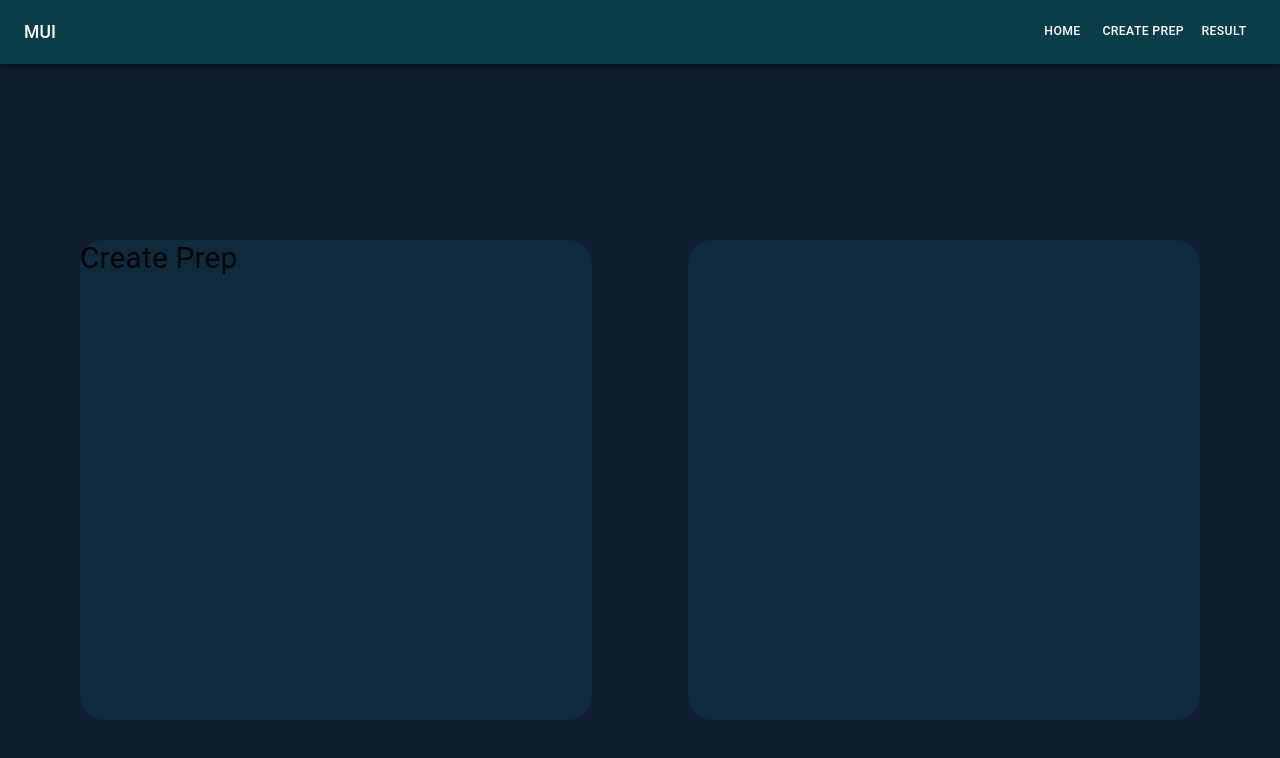
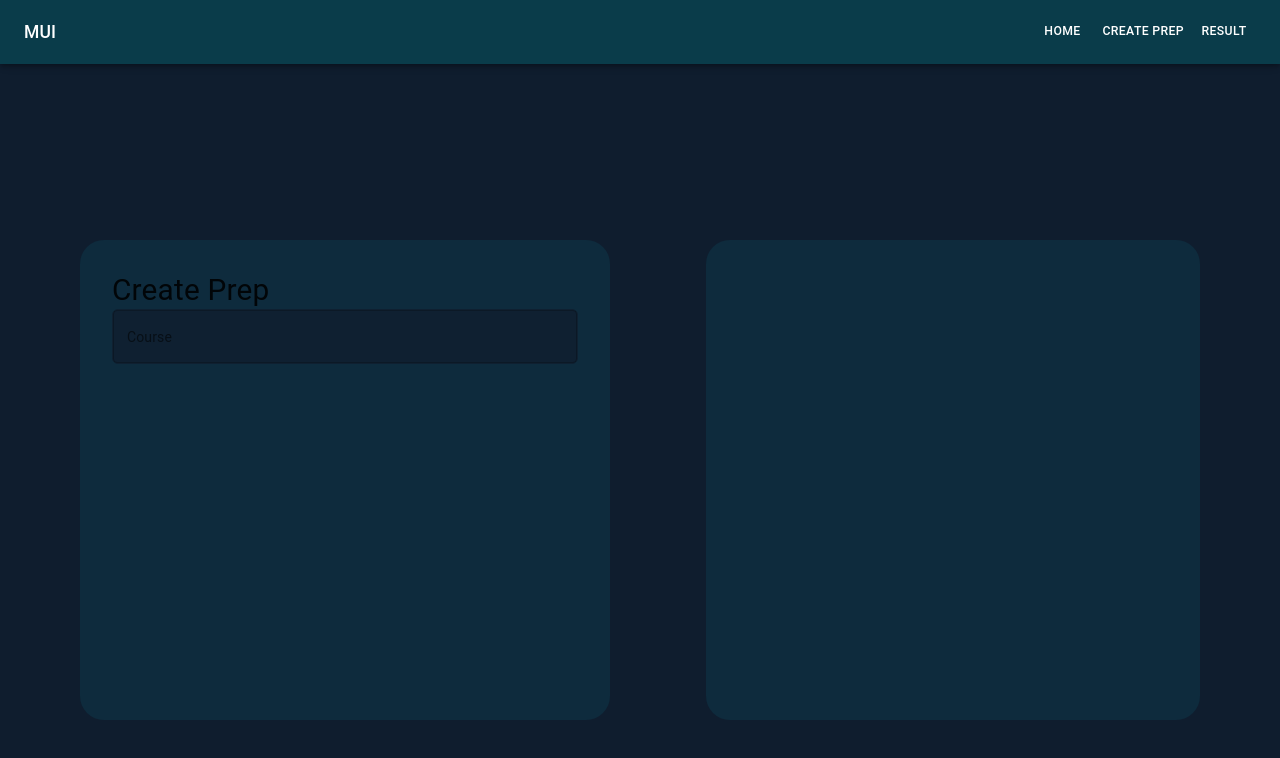
Before and after one commit to martinyis/PrepAi, a React (Create React App) app in the folder client/: page /create in a window 1280 px wide. Shown: the top 758 px of the page. Built offline with nearby package versions, Linux system fonts and the light colour scheme.

Commit message:
Improve styles for CreatePrep.jsx

```diff
--- a/client/src/pages/CreatePrep.jsx
+++ b/client/src/pages/CreatePrep.jsx
@@ -2,47 +2,38 @@ import { Typography } from "@material-ui/core";
 import { Box } from "@mui/system";
 import { useState } from "react";
 import { useTheme } from "@material-ui/core/styles";
+import { TextField } from "@material-ui/core";
+import { styles } from "./createpageStyle.js";
 const CreatePrep = () => {
   const theme = useTheme();
+  const [courseHeight, setCourseHeight] = useState("");
+
+  const handleCourseHeightChange = (event) => {
+    setCourseHeight(event.target.value);
+  };
+
   return (
     <div>
-      <Box
-        sx={{
-          paddingTop: 30,
-          paddingBottom: 10,
-          backgroundColor: theme.palette.background.default,
-          height: "100vh",
-        }}
-      >
-        <Box
-          className="info__panels"
-          sx={{
-            px: {
-              xs: 5,
-              sm: 10,
-              md: 10,
-            },
-            display: "flex",
-            gap: {
-              xs: theme.spacing(0.5), // set gap to 2 for screen sizes below sm
-              md: theme.spacing(1.5),
-              sm: theme.spacing(1), // set gap to 4 for screen sizes sm and up
-            },
-            width: "100%",
-            justifyContent: "center",
-            height: "100%",
-          }}
-        >
-          <Box
-            sx={{
-              backgroundColor: theme.palette.background.paper,
-              width: "100%",
-              borderRadius: 6,
-            }}
-          >
+      <Box sx={styles.root}>
+        <Box className="info__panels" sx={styles.infoPanels}>
+          <Box className="info_panels-panel" sx={styles.infoPanel}>
             <Typography variant="h4">Create Prep</Typography>
+            <form>
+              <Box sx={{ paddingBottom: theme.spacing(0) }}>
+                <TextField
+                  fullWidth
+                  variant="outlined"
+                  id="course-height-input"
+                  label="Course"
+                  value={courseHeight}
+                  onChange={handleCourseHeightChange}
+                  style={styles.panelInput}
+                />
+              </Box>
+            </form>
           </Box>
           <Box
+            className="info_panels-panel"
             sx={{
               backgroundColor: theme.palette.background.paper,
               width: "100%",
--- /dev/null
+++ b/client/src/pages/createpageStyle.js
@@ -0,0 +1,42 @@
+import theme from "../theme";
+
+export const styles = {
+  root: {
+    paddingTop: 30,
+    paddingBottom: 10,
+    backgroundColor: theme.palette.background.default,
+    height: "100vh",
+  },
+  infoPanels: {
+    px: {
+      xs: 5,
+      sm: 10,
+      md: 10,
+    },
+    display: "flex",
+    gap: {
+      xs: theme.spacing(0.5), // set gap to 2 for screen sizes below sm
+      md: theme.spacing(1.5),
+      sm: theme.spacing(1), // set gap to 4 for screen sizes sm and up
+    },
+    width: "100%",
+    justifyContent: "center",
+    height: "100%",
+  },
+  infoPanel: {
+    backgroundColor: theme.palette.background.paper,
+    width: "100%",
+    borderRadius: 6,
+    padding: theme.spacing(0.5),
+  },
+  panelInput: {
+    backgroundColor: "#0f2031",
+    borderRadius: 6,
+    border: "1px solid #0f2031",
+    transition: "border-color 0.3s ease-in-out, border-radius 0.3s ease-in-out",
+    "&:hover": {
+      borderColor: "#0f2031",
+      borderRadius: 10,
+    },
+  },
+};
--- a/client/src/theme.js
+++ b/client/src/theme.js
@@ -1,5 +1,4 @@
 import { createTheme } from "@material-ui/core/styles";
-
 const theme = createTheme({
   palette: {
     primary: {
```
